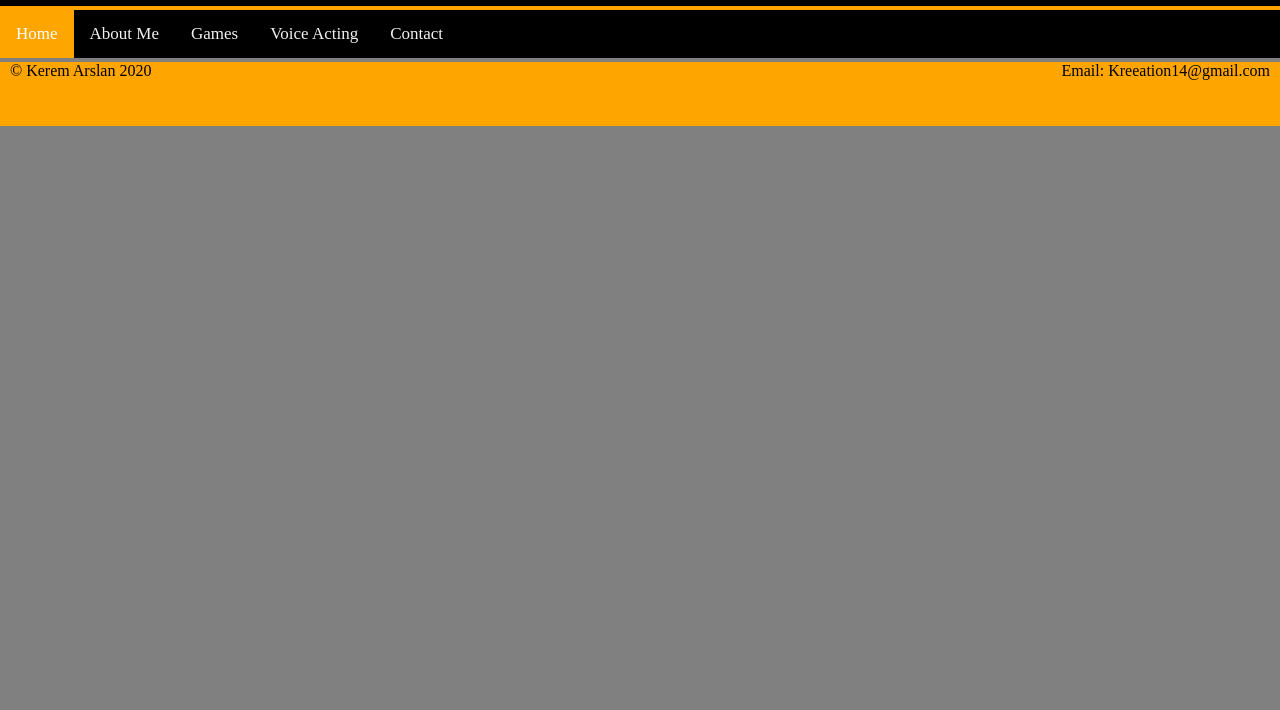
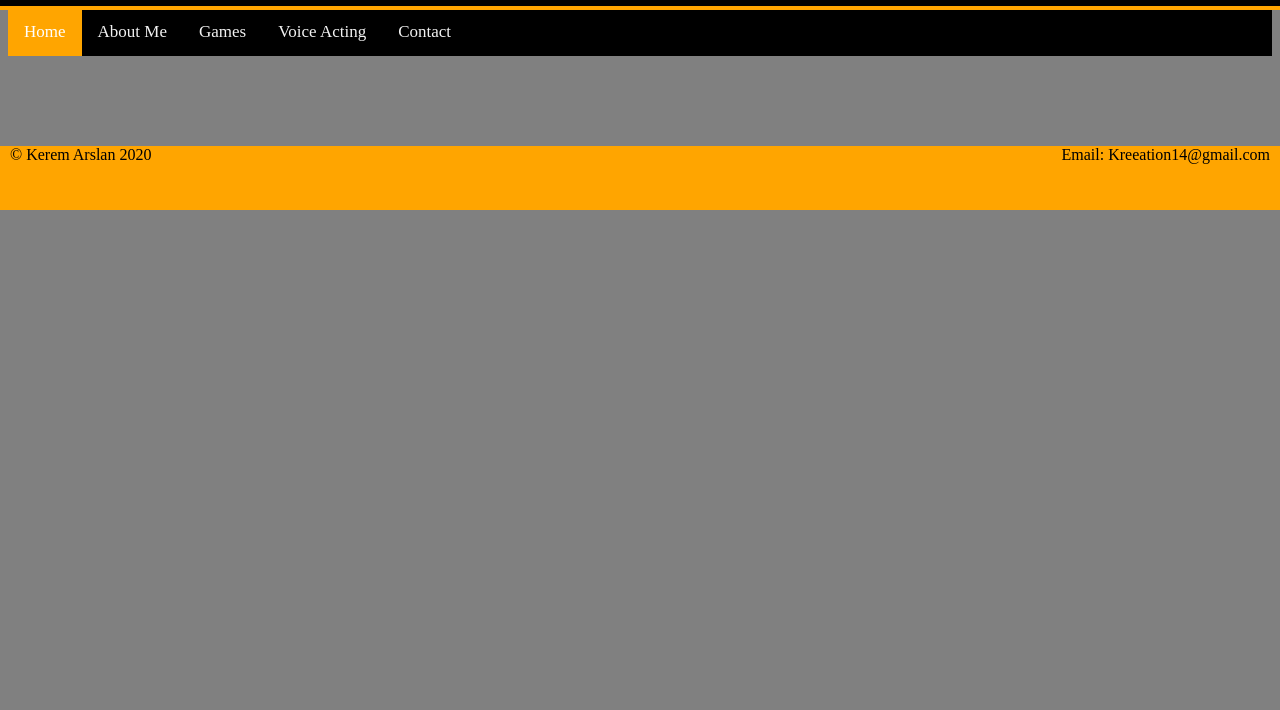
Before and after one commit to Kreeation/Website, a plain HTML site: page index.html in a window 1280 px wide. Shown: the part 90-800 px from the top of the page. Drawn offline with Linux system fonts and the light colour scheme.

Commit message:
reload from old

```diff
--- a/www/css/style.css
+++ b/www/css/style.css
@@ -23,10 +23,6 @@
 .topnav {
 	overflow: hidden;
 	background-color: black;
-	left: 0;
-	top: 100px;
-	position:absolute;
-	width: 100%;
 
 }
 
@@ -37,8 +33,6 @@
 	padding: 14px 16px;
 	text-decoration:none;
 	font-size:17px;
-
-
 }
 
 .topnav a:hover{
```
Also changed, not shown: aboutme.html (+5 -1 lines), contact.html (+5 -2 lines), games.html (+5 -1 lines), index.html (+2 -1 lines), voiceacting.html (+5 -1 lines).
